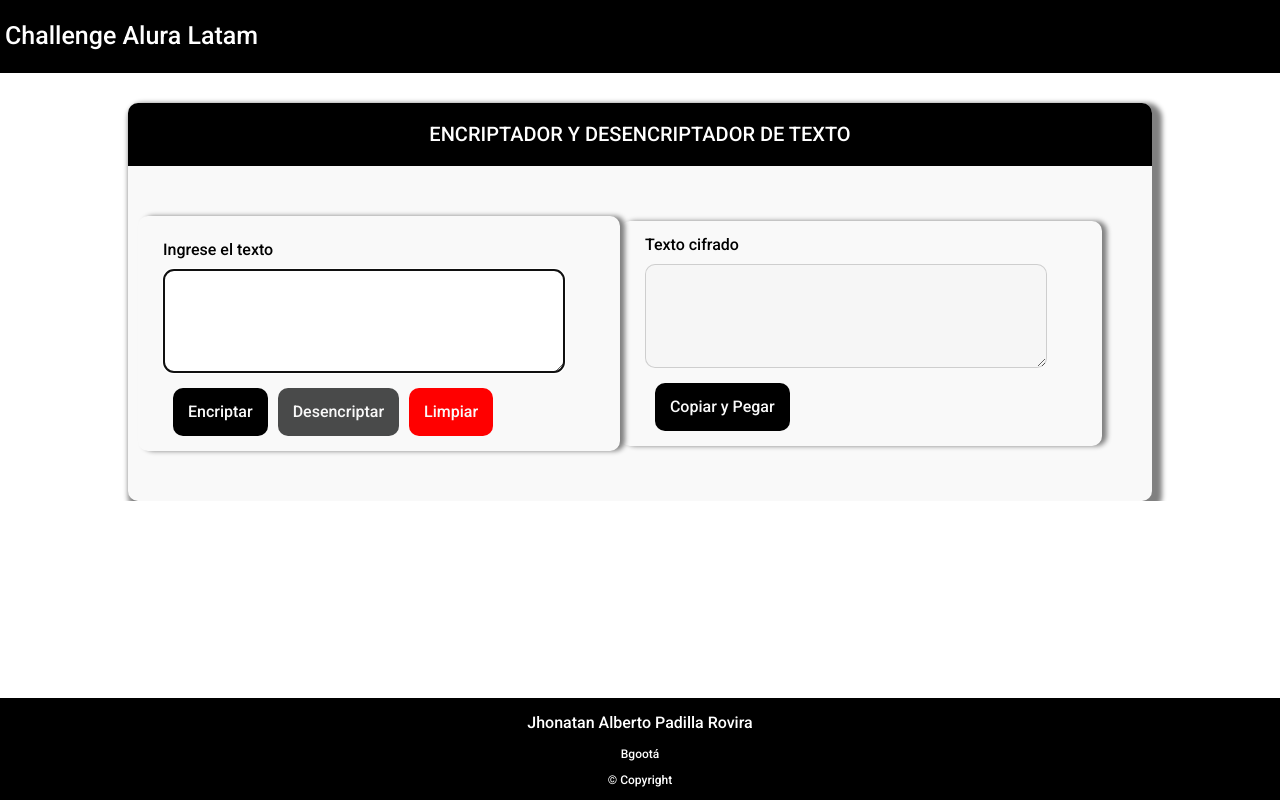
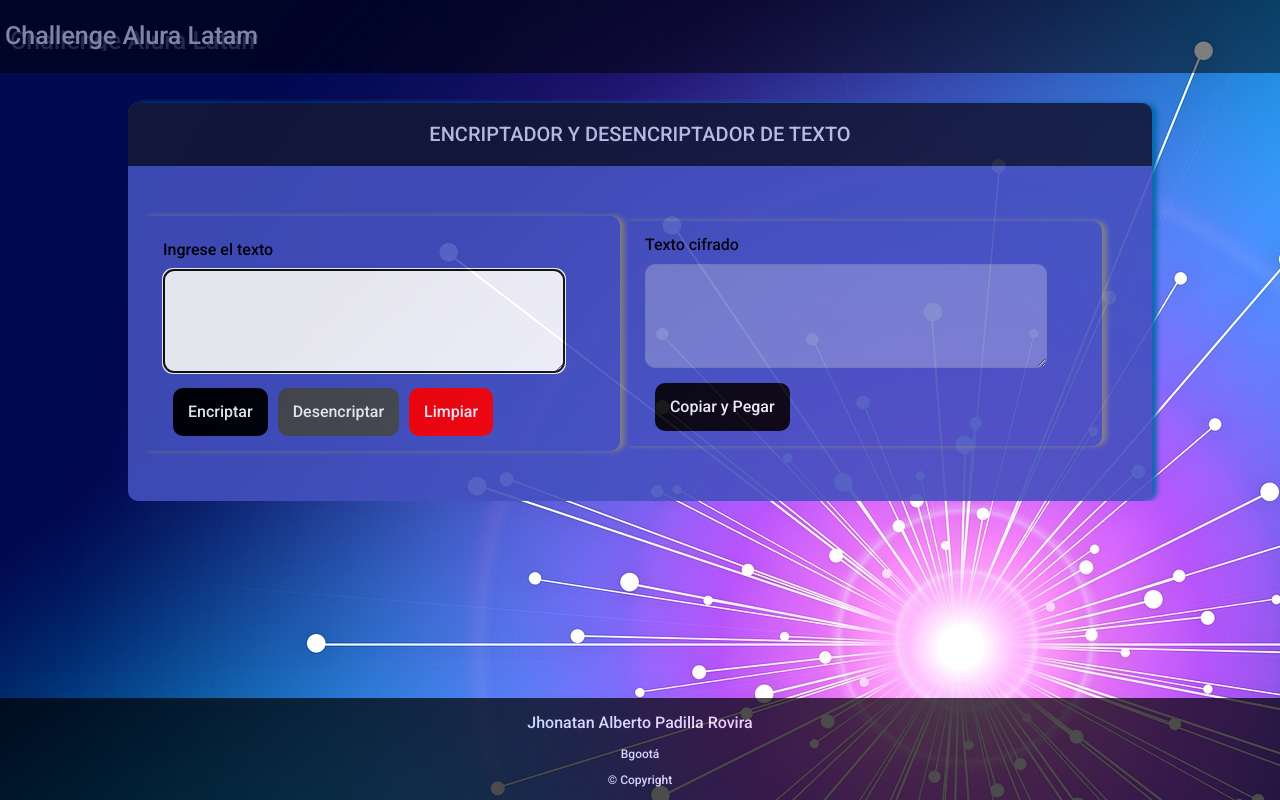
Before and after one commit to jhoalparo1991/encriptador-desencriptador-texto, a plain HTML site: page index.html in a window 1280 px wide. Drawn offline with Linux system fonts and the light colour scheme.

Commit message:
Se cambio el fondo de la pagina

```diff
--- a/css/style.css
+++ b/css/style.css
@@ -2,6 +2,11 @@
   font-family: "Roboto", sans-serif;
   font-weight: normal;
   overflow-x: hidden;
+}
+body
+{
+  background: url('../img/fondo.jpg');
+  background-repeat: no-repeat;
 }
 
 /*Section header */
@@ -11,6 +16,7 @@ header {
   display: flex;
   height: 63px;
   padding: 5px;
+  opacity: 0.5;
 }
 
 header h1 {
@@ -19,17 +25,19 @@ header h1 {
   margin: 0;
   text-align: left;
   text-transform: capitalize;
+  text-shadow: 5px 5px  #494a4a;
 }
 
 /* Section main */
 
 main {
-  background: #f9f9f9;
+  background: #4551BF;
   margin: 0 auto;
   margin-top: 30px;
   width: 80%;
-  box-shadow: 5px 5px 5px 5px gray;
+  box-shadow: 5px 0px 5px 0px #0366A9;
   border-radius: 10px;
+  opacity: 0.9;
 }
 
 .titulo {
@@ -38,6 +46,7 @@ main {
   align-items: center;
   justify-content: center;
   height: 63px;
+  opacity: 0.7;
 }
 .subtitulo {
   margin: 0;
@@ -127,6 +136,7 @@ footer {
   bottom: 0;
   position: fixed;
   width: 100%;
+  opacity: 0.7;
 }
 .footer-ciudad,
 .footer-derechos {
```
Also changed, not shown: img/fondo.jpg (added).
